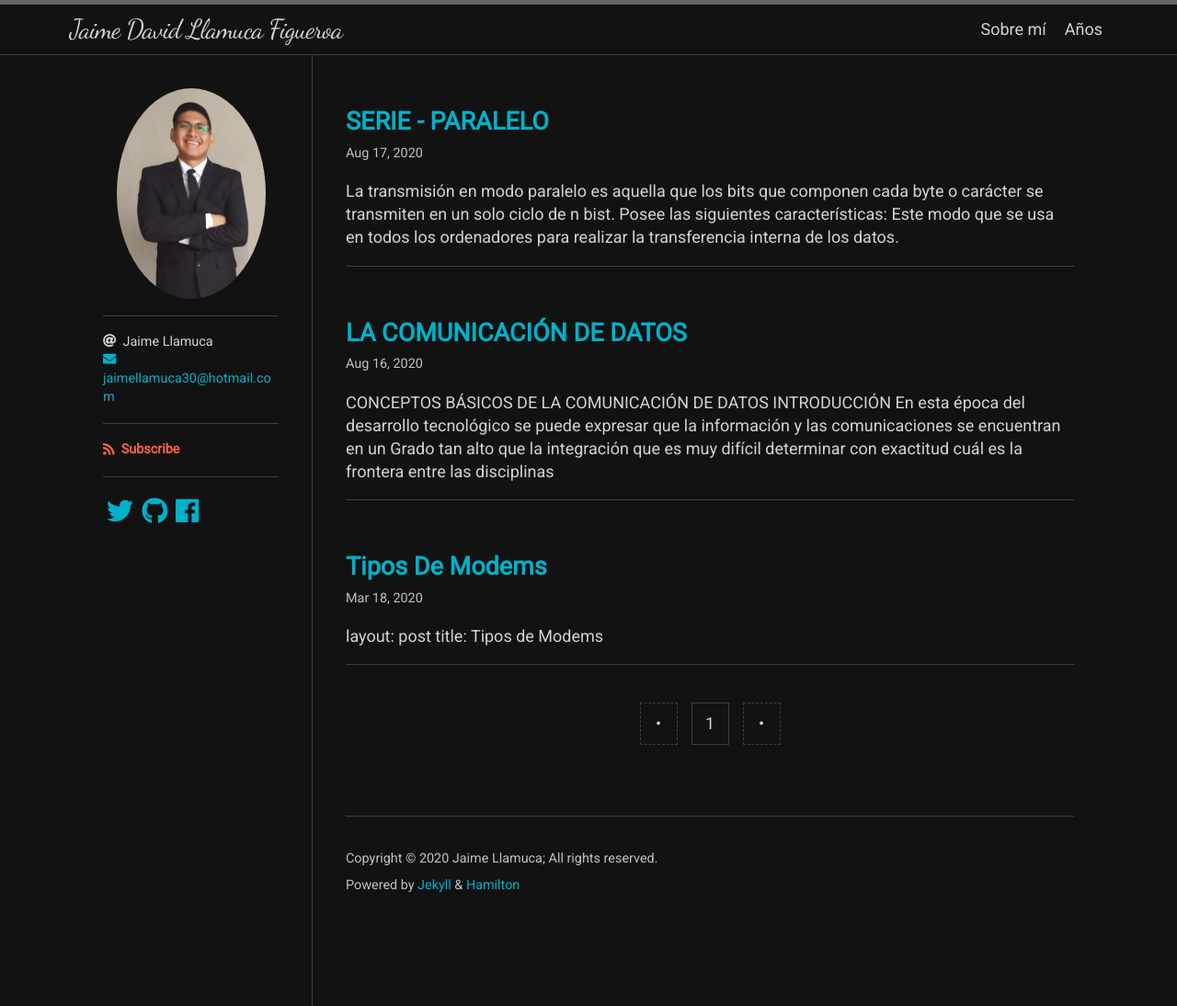
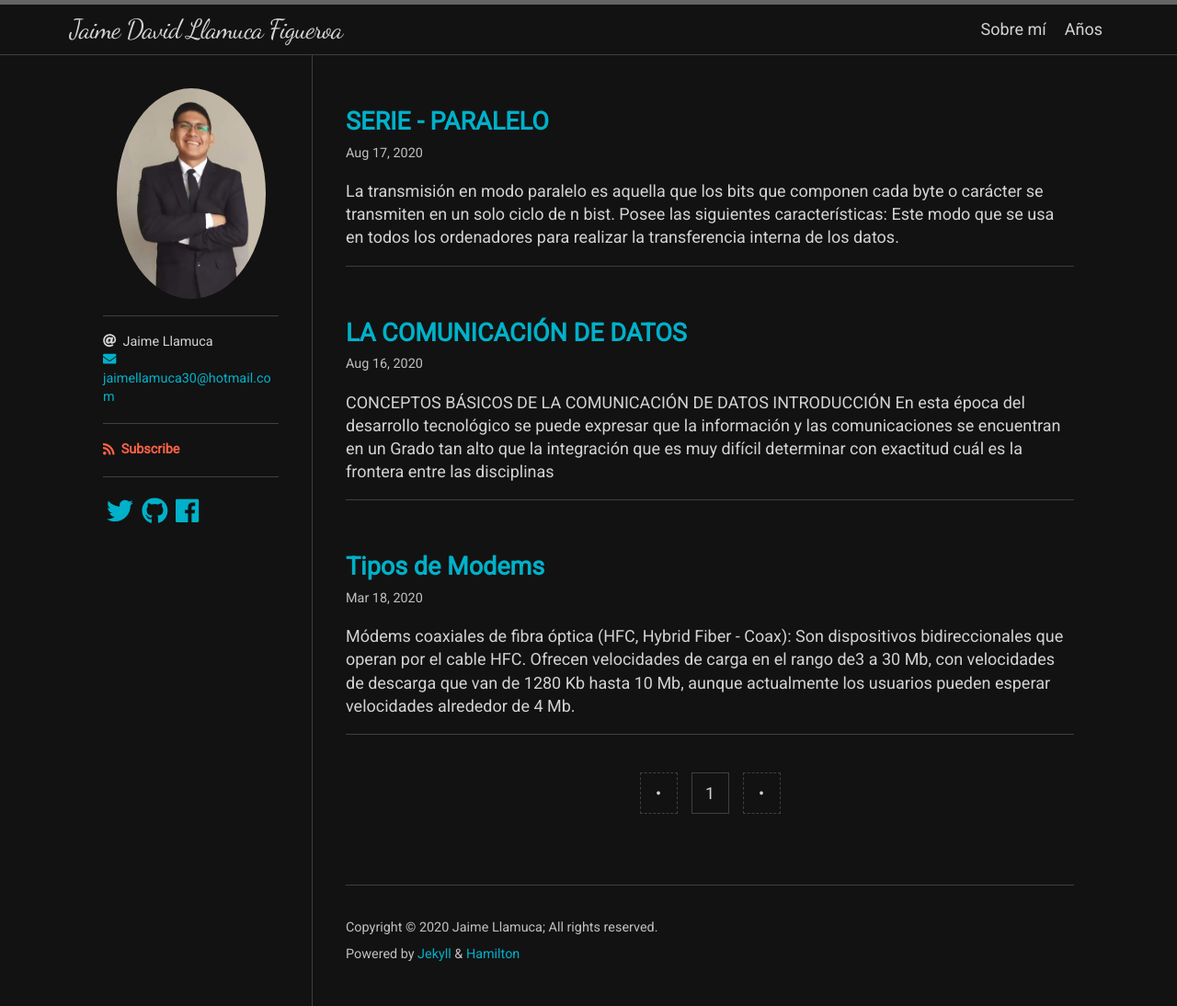
Before and after one commit to jaime-david-llamuca-figueroa/blog-personal., a Jekyll site: the page built from index.html, in a window 1280 px wide. Shown: the whole page at 92% size. Built offline with Jekyll 4.4.1, drawn with Linux system fonts in a browser that asks for light colours; nearby versions of some CDN libraries; some web fonts are replaced; the list of posts is cut into pages by our own code.

Commit message:
Update 2020-03-18-Tipos-de-modems.md

```diff
--- a/_posts/2020-03-18-Tipos-de-modems.md
+++ b/_posts/2020-03-18-Tipos-de-modems.md
@@ -2,9 +2,8 @@
 layout: post
 title: Tipos de Modems
 
------
+---
 
-# TIPOS DE MÓDEMS
 ## Módems coaxiales de fibra óptica (HFC, Hybrid Fiber - Coax):
 Son dispositivos bidireccionales que operan por el cable HFC. Ofrecen velocidades de carga en el rango de3 a 30 Mb, con velocidades de descarga que van de 1280 Kb hasta 10 Mb, aunque actualmente los usuarios pueden esperar velocidades alrededor de 4 Mb.&nbsp;
 
```
